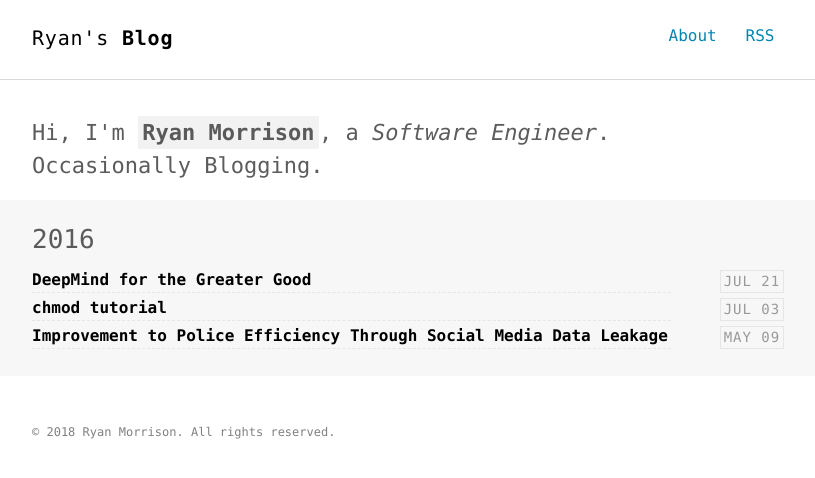
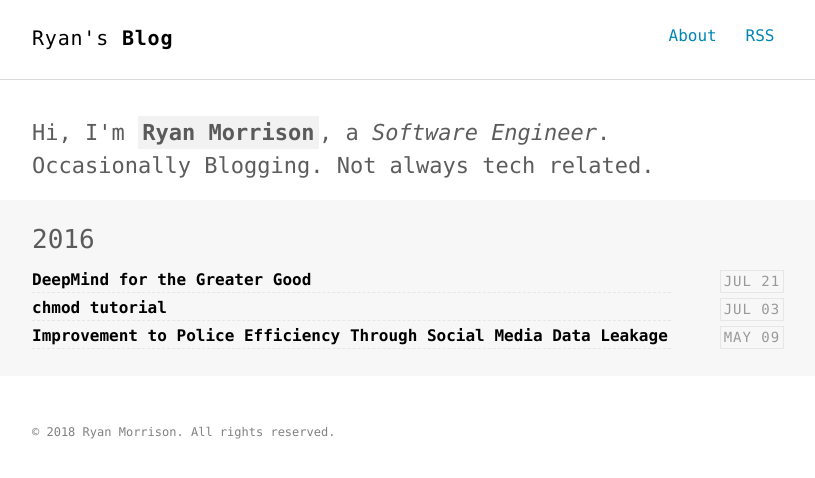
Before and after one commit to razki/devBlog, a Jekyll site: the page built from index.html, in a window 1280 px wide. Shown: the top 478 px of the page, without its empty margins (232-1047 px from the left). Built offline with Jekyll 4.4.1, drawn with Linux system fonts in a browser that asks for light colours.

Commit message:
Update config.

```diff
--- a/_config.yml
+++ b/_config.yml
@@ -25,7 +25,7 @@ sass:
 author:
   name     : "Ryan Morrison"
   job      : "Software Engineer"
-  bio      : "Occasionally Blogging."
+  bio      : "Occasionally Blogging. Not always tech related."
   thumb    : /images/avatar.png
   email    : contact@ryan.pm
   url      : https://blog.ryan.pm
```
